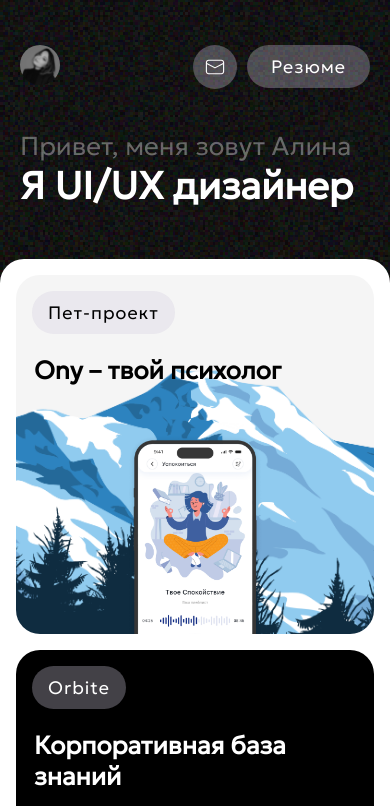
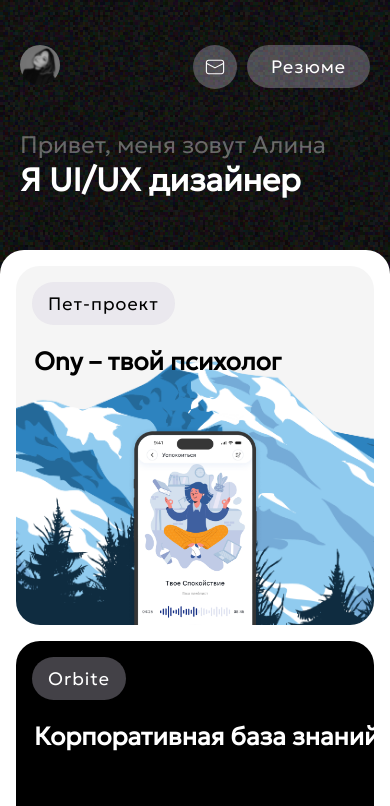
Before and after one commit to KamioKaseen/aPortfolio, a React (Vite) app: page / in a window 390 px wide. Shown: the top 806 px of the page. Built offline with nearby package versions, Linux system fonts and the light colour scheme; the HTML template or start-up script is replaced by a standard one.

Commit message:
fix footer-button-border

```diff
--- a/src/components/Card/style.module.scss
+++ b/src/components/Card/style.module.scss
@@ -52,7 +52,7 @@
         }
 
         @media (max-width: 480px) {
-            width: 80%;
+            width: 100%;
             top: 8rem;
             font-size: 2.5rem;
             margin-left: 1.8rem;
--- a/src/components/Footer/style.module.scss
+++ b/src/components/Footer/style.module.scss
@@ -31,7 +31,7 @@
         font-size: 2.7rem;
 
         @media (max-width: 1280px) {
-            padding: 0 1.5rem;
+            padding: 0 1.3rem;
             font-size: 1.7rem;
         }
     }
--- a/src/pages/Home/style.module.scss
+++ b/src/pages/Home/style.module.scss
@@ -16,6 +16,10 @@
         @media (max-width: 768px) {
             font-size: 2.6rem;
         }
+
+        @media (max-width: 480px) {
+            font-size: 2.4rem;
+        }
     }
 
     &__subtitle {
@@ -26,6 +30,10 @@
 
         @media (max-width: 768px) {
             font-size: 3.8rem;
+        }
+
+        @media (max-width: 480px) {
+            font-size: 3.2rem;
         }
     }
 
```
